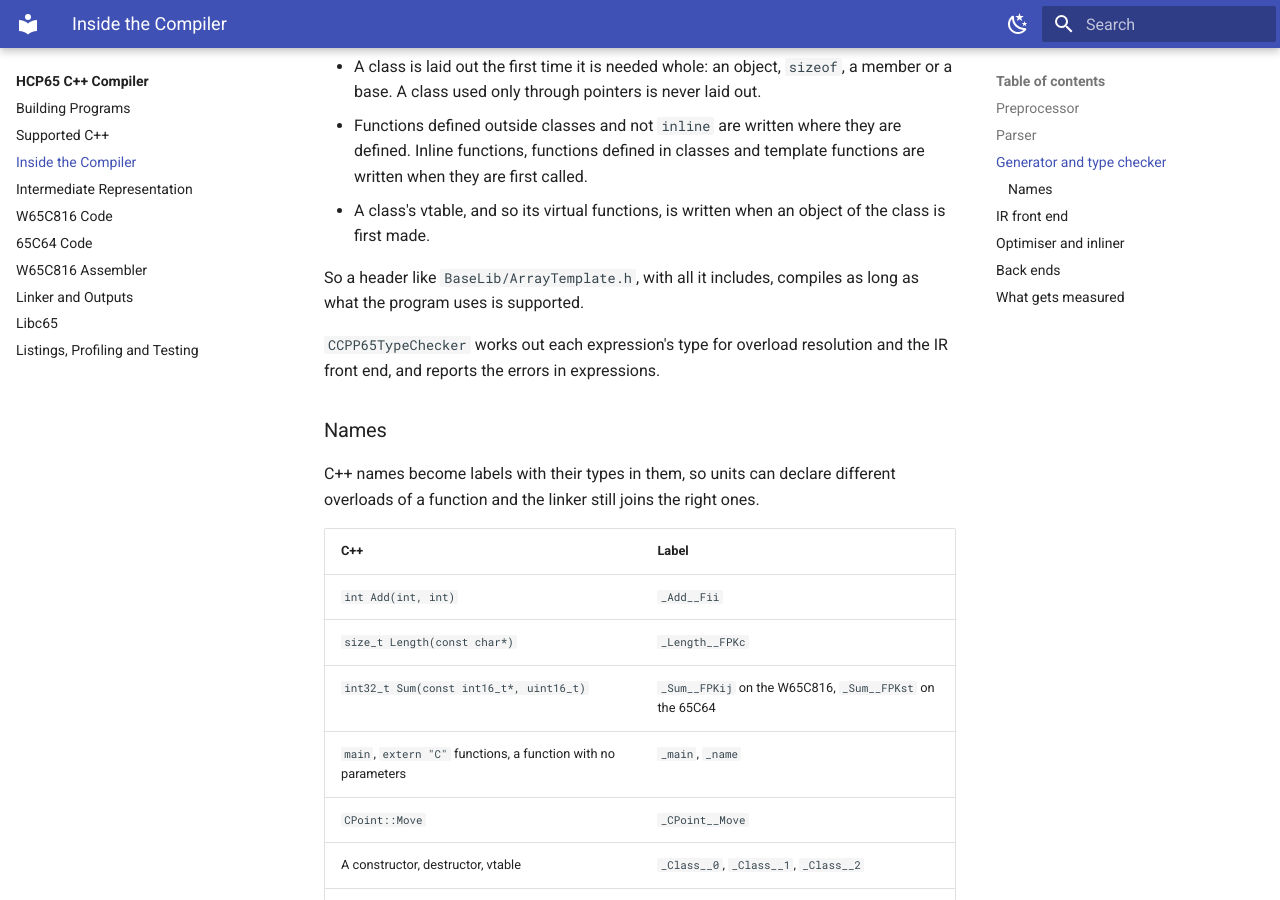
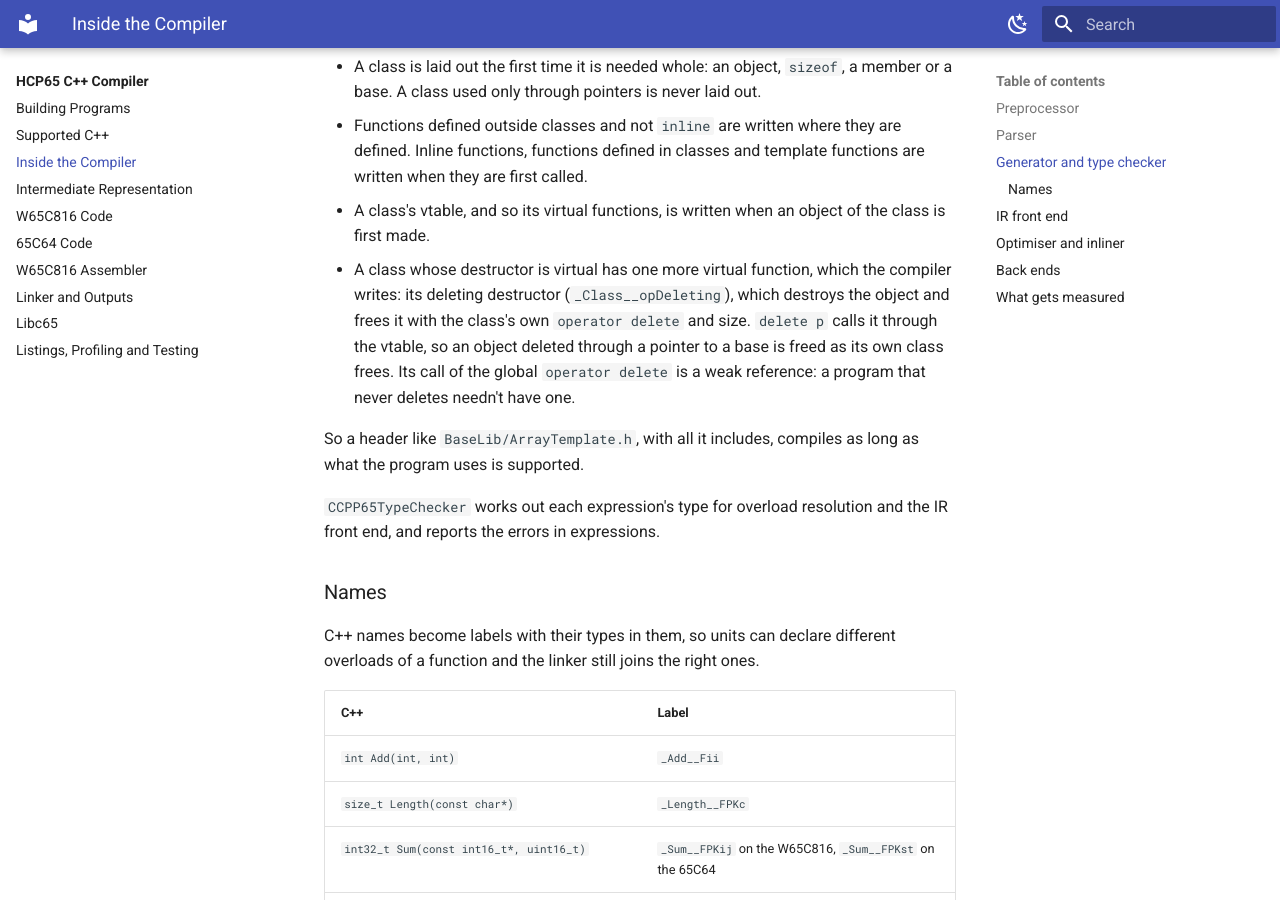
Before and after one commit to andrewpaterson/HCP65, an MkDocs documentation site: the page built from Website/docs/compiler/inside.md, in a window 1280 px wide and 900 px high, scrolled down 1724 px. Built offline with MkDocs 1.6.1 and Material for MkDocs 9.7.7, drawn with Linux system fonts in a browser that asks for light colours; plug-ins that fetch from the network failed and are left out.

Commit message:
Docs: a class with a virtual destructor has a deleting destructor (_Class__opDeleting), which delete calls through the vtable.

```diff
--- a/Website/docs/compiler/inside.md
+++ b/Website/docs/compiler/inside.md
@@ -53,6 +53,11 @@ works the way a C++ compiler does, doing only what is used:
   called.
 - A class's vtable, and so its virtual functions, is written when an object of the class is first
   made.
+- A class whose destructor is virtual has one more virtual function, which the compiler writes: its
+  deleting destructor (`_Class__opDeleting`), which destroys the object and frees it with the
+  class's own `operator delete` and size.  `delete p` calls it through the vtable, so an object
+  deleted through a pointer to a base is freed as its own class frees.  Its call of the global
+  `operator delete` is a weak reference: a program that never deletes needn't have one.
 
 So a header like `BaseLib/ArrayTemplate.h`, with all it includes, compiles as long as what the
 program uses is supported.
```
